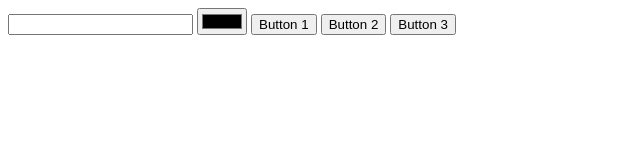
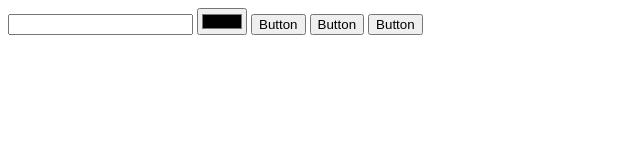
Before and after one commit to ianardavis/CPD_Test, a plain HTML site: page index.html in a window 1280 px wide. Shown: the whole page, without its empty margins (0-640 px from the left). Drawn offline with Linux system fonts and the light colour scheme.

Commit message:
change text

```diff
--- a/index.html
+++ b/index.html
@@ -8,9 +8,9 @@
 <body>
     <input type="text">
     <input type="color" name="" id="">
-    <button type="button">Button 1</button>
-    <button type="button">Button 2</button>
-    <button type="button">Button 3</button>
+    <button type="button">Button</button>
+    <button type="button">Button</button>
+    <button type="button">Button</button>
 
 
 </body>
```
